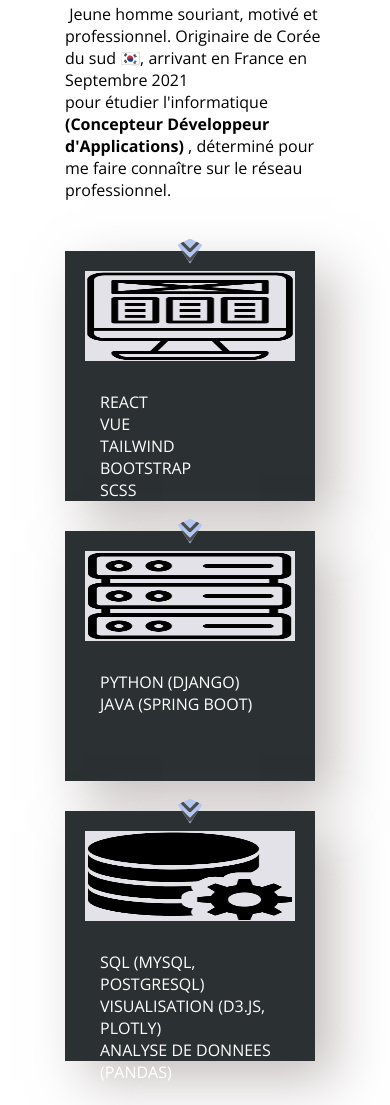
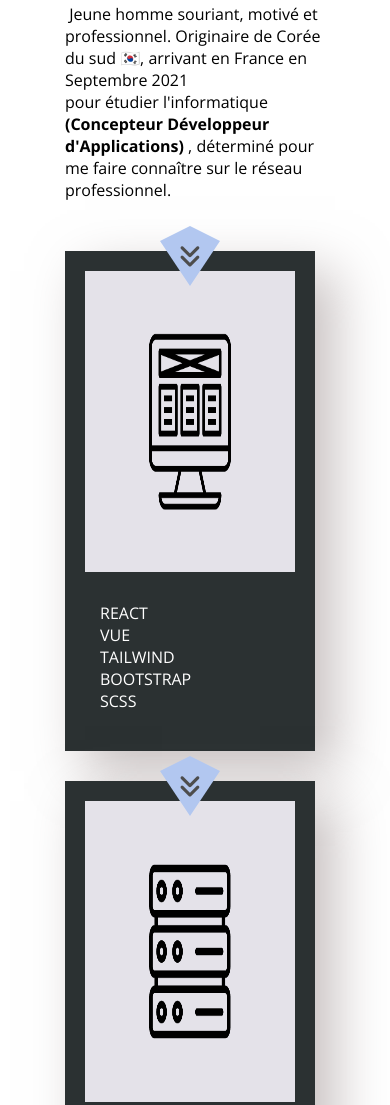
Before and after one commit to Sangmin-SHIM/Portfolio, a plain HTML site: page index.html in a window 390 px wide. Shown: the part 962-2067 px from the top of the page. Drawn offline with nearby package versions, Linux system fonts and the light colour scheme.

Commit message:
style changed

```diff
--- a/styls.css
+++ b/styls.css
@@ -793,15 +793,16 @@ p {
     font-size:var(--font-micro)
   }
 
-  .about_select{
-    height: 50%;
+  .card{
+    height:500px;
   }
-  .card{
-    height:250px;
+  .about_select img{
+    width: 40% !important;
+    height: 60% !important;
   }
   .rhombus{
-    width: 25px;
-    height: 25px;
+    width: 60px;
+    height: 60px;
   }
 
   .job__description{
@@ -829,4 +830,5 @@ p {
   .work__projects .project{
     margin-bottom:20px;
   }
+
 }
```
